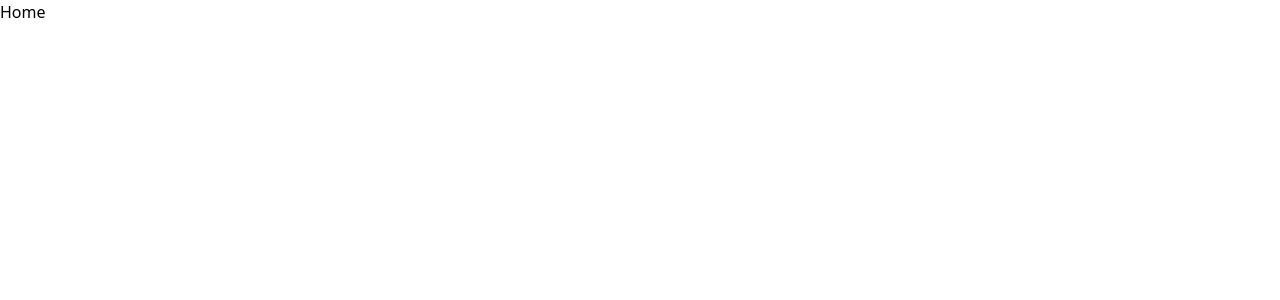
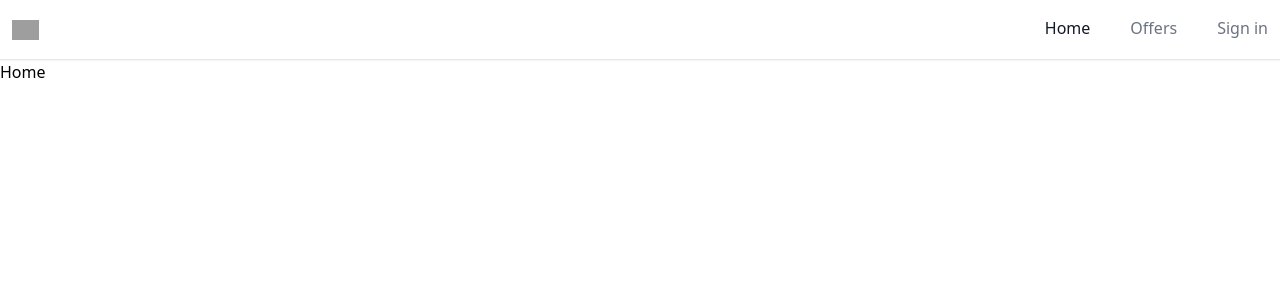
Before and after one commit to FabriceYong/Realtor-clone, a React (Vite) app in the folder client/: page / in a window 1280 px wide. Shown: the top 300 px of the page. Built offline with nearby package versions, Linux system fonts and the light colour scheme; grey boxes are pictures that could not be loaded.

Commit message:
create the navbar component

```diff
--- a/client/src/App.jsx
+++ b/client/src/App.jsx
@@ -6,12 +6,14 @@ import SignUp from './pages/SignUp'
 import SignIn from './pages/SignIn'
 import ForgotPassword from './pages/ForgotPassword'
 import Offers from './pages/Offers'
+import Navbar from './components/Navbar'
 
 function App() {
 
   return (
     <>
       <Router>
+        <Navbar />
         <Routes>
           <Route exact path='/' element={<Home />} />
           <Route  exact path='/profile' element={<Profile />} />
--- /dev/null
+++ b/client/src/components/Navbar.jsx
@@ -0,0 +1,61 @@
+import React from 'react'
+import { useLocation, Link } from 'react-router-dom'
+
+const Navbar = () => {
+  const location = useLocation()
+
+  const path = (route) => {
+    if (route === location.pathname) {
+      return true
+    }
+  }
+
+  return (
+    <header className="bg-white border-b shadow-sm sticky z-50 top-0 py-4">
+      <nav className="flex items-center justify-between max-w-7xl px-3 mx-auto">
+        <div>
+          <Link to={'/'}>
+            <img
+              src="https://static.rdc.moveaws.com/images/logos/rdc-logo-default.svg"
+              alt="logo"
+              className="h-5 cursor-pointer"
+            />
+          </Link>
+        </div>
+        <div>
+          <ul className="flex items-center space-x-10">
+            <Link to={'/'}>
+              <li
+                className={`text-gray-500 font-medium border-b-[3px] border-b-transparent ${
+                  path('/') && 'text-gray-900 border-b-red-600'
+                } cursor-pointer`}
+              >
+                Home
+              </li>
+            </Link>
+            <Link to={'offers'}>
+              <li
+                className={`text-gray-500 font-medium border-b-[3px] border-b-transparent ${
+                  path('/offers') && 'text-gray-900 border-b-red-600'
+                } cursor-pointer`}
+              >
+                Offers
+              </li>
+            </Link>
+            <Link to={'signin'}>
+              <li
+                className={`text-gray-500 font-medium border-b-[3px] border-b-transparent ${
+                  path('/signin') && 'text-gray-900 border-b-red-600'
+                } cursor-pointer`}
+              >
+                Sign in
+              </li>
+            </Link>
+          </ul>
+        </div>
+      </nav>
+    </header>
+  )
+}
+
+export default Navbar
```
